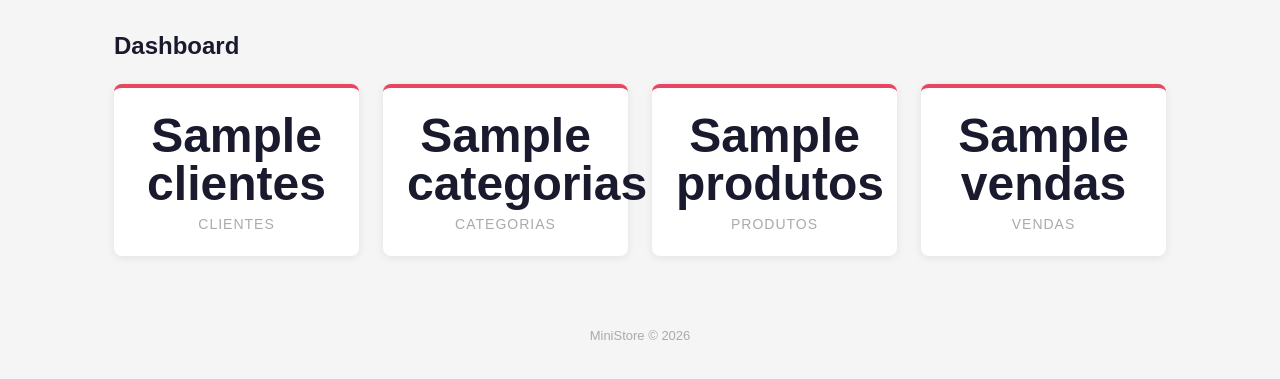
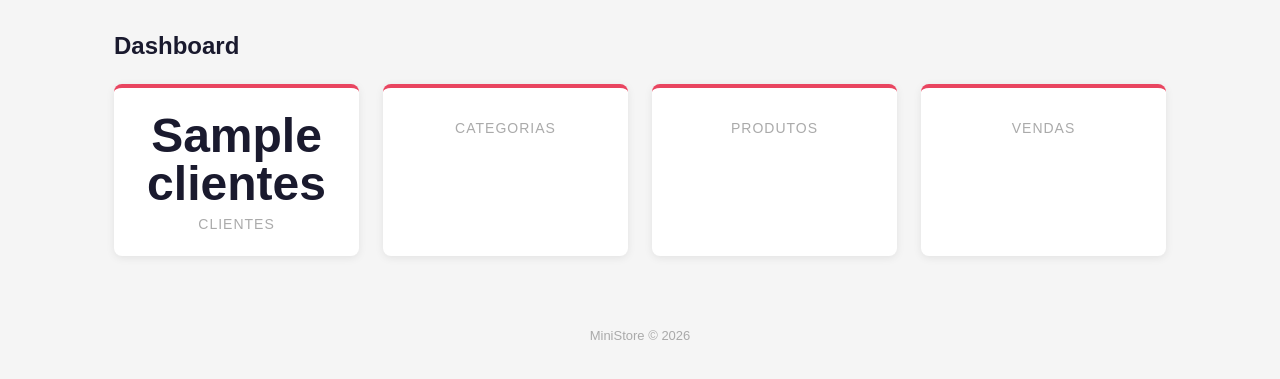
Before and after one commit to gutosolar72/ministore, a Flask app: template dashboard/templates/index.html in a window 1280 px wide. Shown: the part 56-435 px from the top of the page. Run offline with Flask 3, Linux system fonts and the light colour scheme; the template is opened without the code that fills it: most values are stand-ins (such as "Sample title", 1, 10 or a date in 2020).

Commit message:
ajusta dashboard

```diff
--- a/dashboard/templates/index.html
+++ b/dashboard/templates/index.html
@@ -13,15 +13,15 @@
         <div class="card-label">Clientes</div>
     </div>
     <div class="card">
-        <div class="card-valor">{{ totais.categorias }}</div>
+        <div class="card-valor"></div>
         <div class="card-label">Categorias</div>
     </div>
     <div class="card">
-        <div class="card-valor">{{ totais.produtos }}</div>
+        <div class="card-valor"></div>
         <div class="card-label">Produtos</div>
     </div>
     <div class="card">
-        <div class="card-valor">{{ totais.vendas }}</div>
+        <div class="card-valor"></div>
         <div class="card-label">Vendas</div>
     </div>
 </div>
```
Also changed, not shown: dashboard/routes.py (+3 -6 lines).
